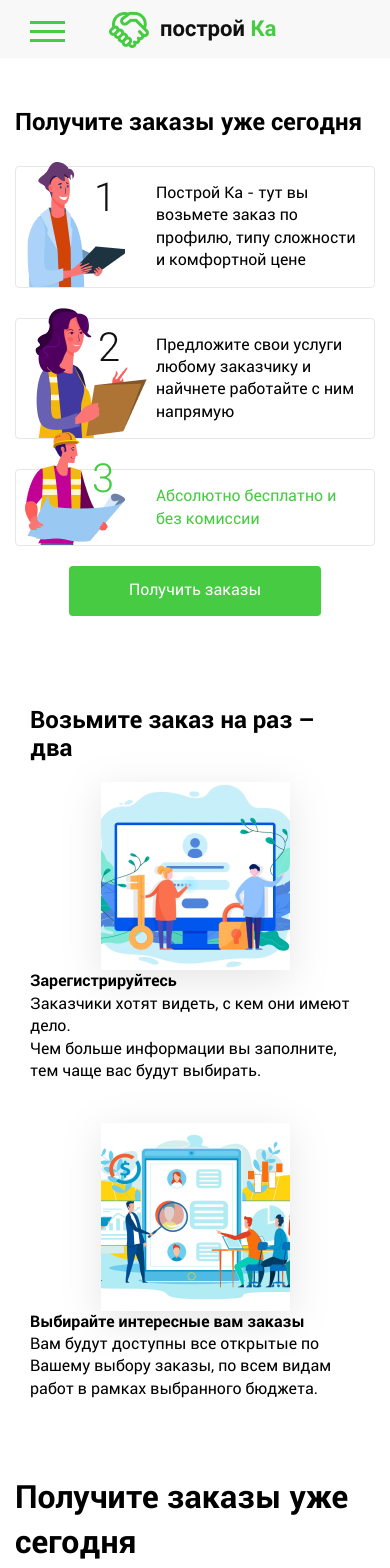
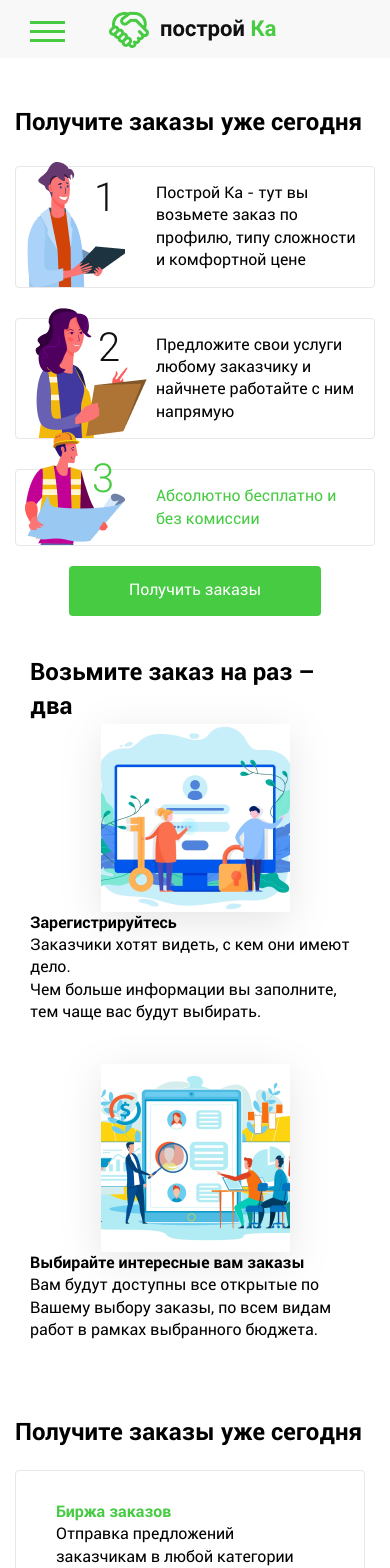
Before and after one commit to itartpro/postroyka-webapp, a Next.js app: page /for-masters in a window 390 px wide. Shown: the top 1568 px of the page. Built offline with nearby package versions, Linux system fonts and the light colour scheme; no server answers.

Commit message:
только одинÐ h1

```diff
--- a/pages/for-masters.js
+++ b/pages/for-masters.js
@@ -33,7 +33,7 @@ const ForMasters = () => {
                 </div>
 
                 <div className={`max bet ${css.g1}`}>
-                    <h1>Возьмите заказ на раз – два</h1>
+                    <h2>Возьмите заказ на раз – два</h2>
                     <div className={`row bet`}>
                         <div>
                             <div className={`row bet ${css.ho}`}>
@@ -59,7 +59,7 @@ const ForMasters = () => {
 
                 <div className={`row`}>
                     <div className={`col bet`}>
-                        <h1>Получите заказы уже сегодня</h1>
+                        <h2>Получите заказы уже сегодня</h2>
                         <div className={`col ${css.m3}`}>
 
                             <div>
--- a/styles/for-masters.module.css
+++ b/styles/for-masters.module.css
@@ -96,13 +96,6 @@
     margin-top: 20px
 }
 
-
-
-
-
-
-
-
 .m3 > div {
     position: relative;
 }
@@ -137,35 +130,11 @@
     font-weight: bold;
 }
 
-
-
-
-
-
-
-
-
-
-
-
-
-
-
-
-
-
-
-
-
-
-
 .i3 {
     padding: 70px 0 50px 0;
     margin-left: auto;
     margin-right: auto
 }
-
-
 
 @media screen and (max-width: 1200px) {
     .i2 {
@@ -177,8 +146,13 @@
         width: calc(100% - 300px)
     }
 
-    .g1 {
-        width: calc(100% - 300px);
+    .g1 h1 {
+        text-align: center
+    }
+
+    .g1, .g1 > div {
+        width: 100%;
+        justify-content: space-around
     }
 
     .g1 span img {
@@ -194,10 +168,6 @@
 
     .m1 {
         display: block;
-        width: 100%
-    }
-
-    .g1 {
         width: 100%
     }
 
@@ -247,10 +217,10 @@
 
     .g1 p:nth-child(2) {
         max-width: 100%;
-        margin: 0  0 10px 0;
+        margin: 0 0 10px 0;
     }
 
-    .g1 div:nth-child(1){
+    .g1 div:nth-child(1) {
         margin-bottom: 15px;
     }
 
```
